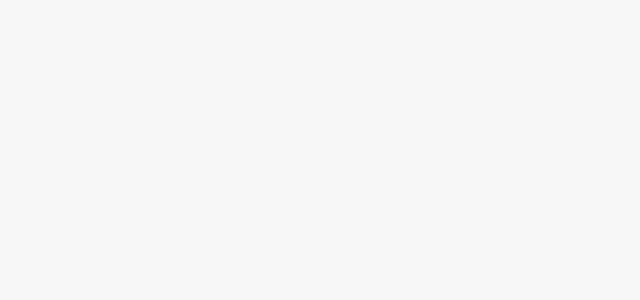
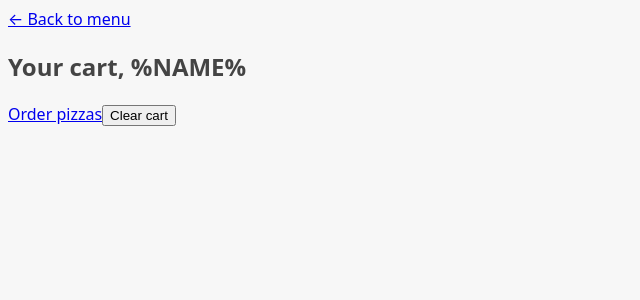
Before and after one commit to lpetrinina/Fast-React-Pizza, a React (Vite) app in the folder fast-react-pizza/: page /cart in a window 1280 px wide. Shown: the top 300 px of the page, without its empty margins (0-640 px from the left). Built offline with nearby package versions, Linux system fonts and the light colour scheme.

Commit message:
Implement routes

```diff
--- a/fast-react-pizza/package.json
+++ b/fast-react-pizza/package.json
@@ -11,7 +11,8 @@
   },
   "dependencies": {
     "react": "^19.1.1",
-    "react-dom": "^19.1.1"
+    "react-dom": "^19.1.1",
+    "react-router": "^7.8.2"
   },
   "devDependencies": {
     "@eslint/js": "^9.33.0",
--- a/fast-react-pizza/src/App.jsx
+++ b/fast-react-pizza/src/App.jsx
@@ -1,5 +1,20 @@
+import { createBrowserRouter, RouterProvider } from "react-router";
+import Home from "./ui/Home";
+import Menu from "./features/menu/Menu";
+import Cart from "./features/cart/Cart.jsx";
+import CreateOrder from "./features/order/CreateOrder.jsx";
+import Order from "./features/order/Order.jsx";
+
+const router = createBrowserRouter([
+  { path: "/", element: <Home /> },
+  { path: "/menu", element: <Menu /> },
+  { path: "/cart", element: <Cart /> },
+  { path: "/order/new", element: <CreateOrder /> },
+  { path: "/order/:orderId", element: <Order /> },
+]);
+
 function App() {
-  return <div></div>;
+  return <RouterProvider router={router}></RouterProvider>;
 }
 
 export default App;
```
Also changed, not shown: fast-react-pizza/src/features/cart/Cart.jsx (+6 -6 lines), 2 other files (tests, documents, lock files or other folders).
